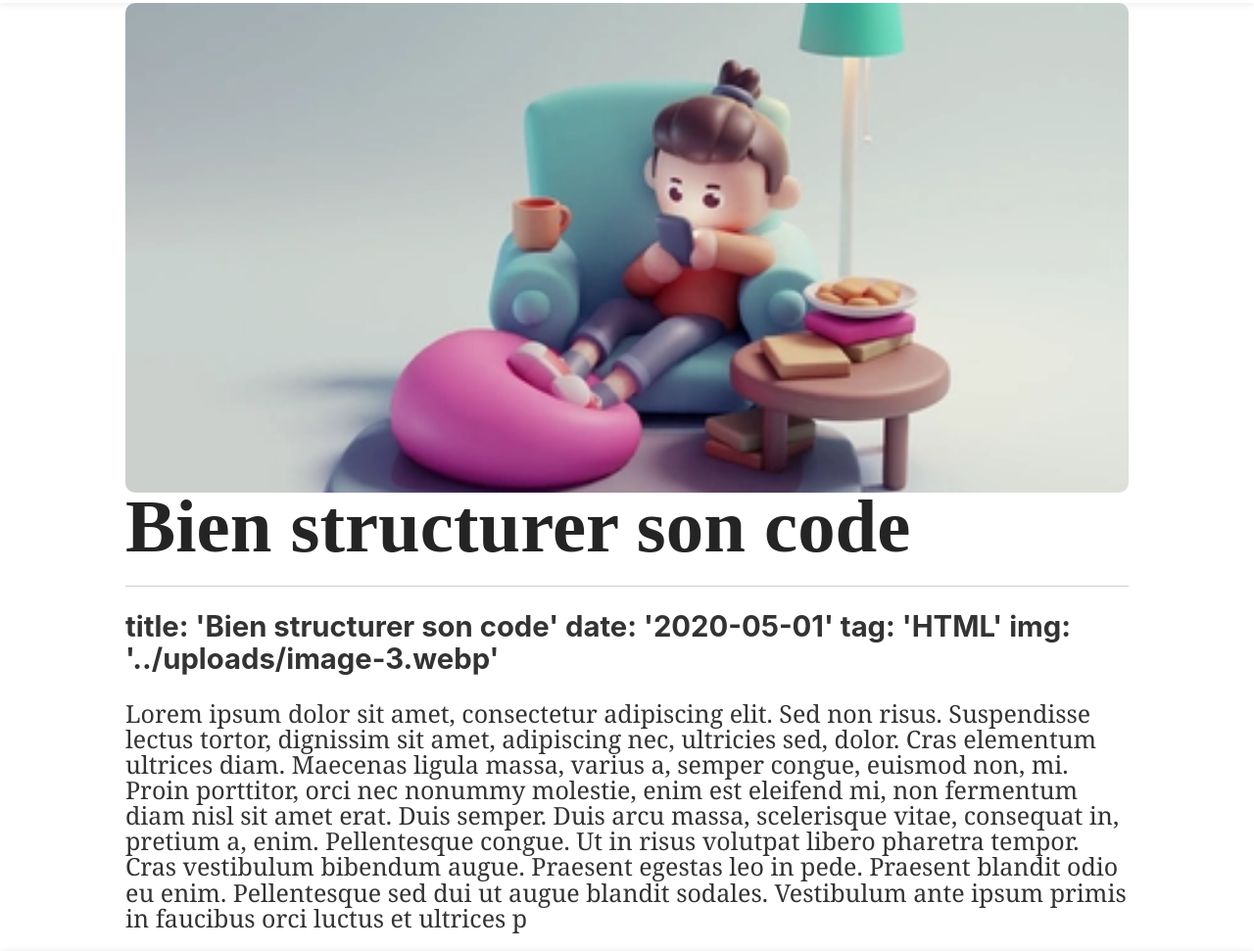
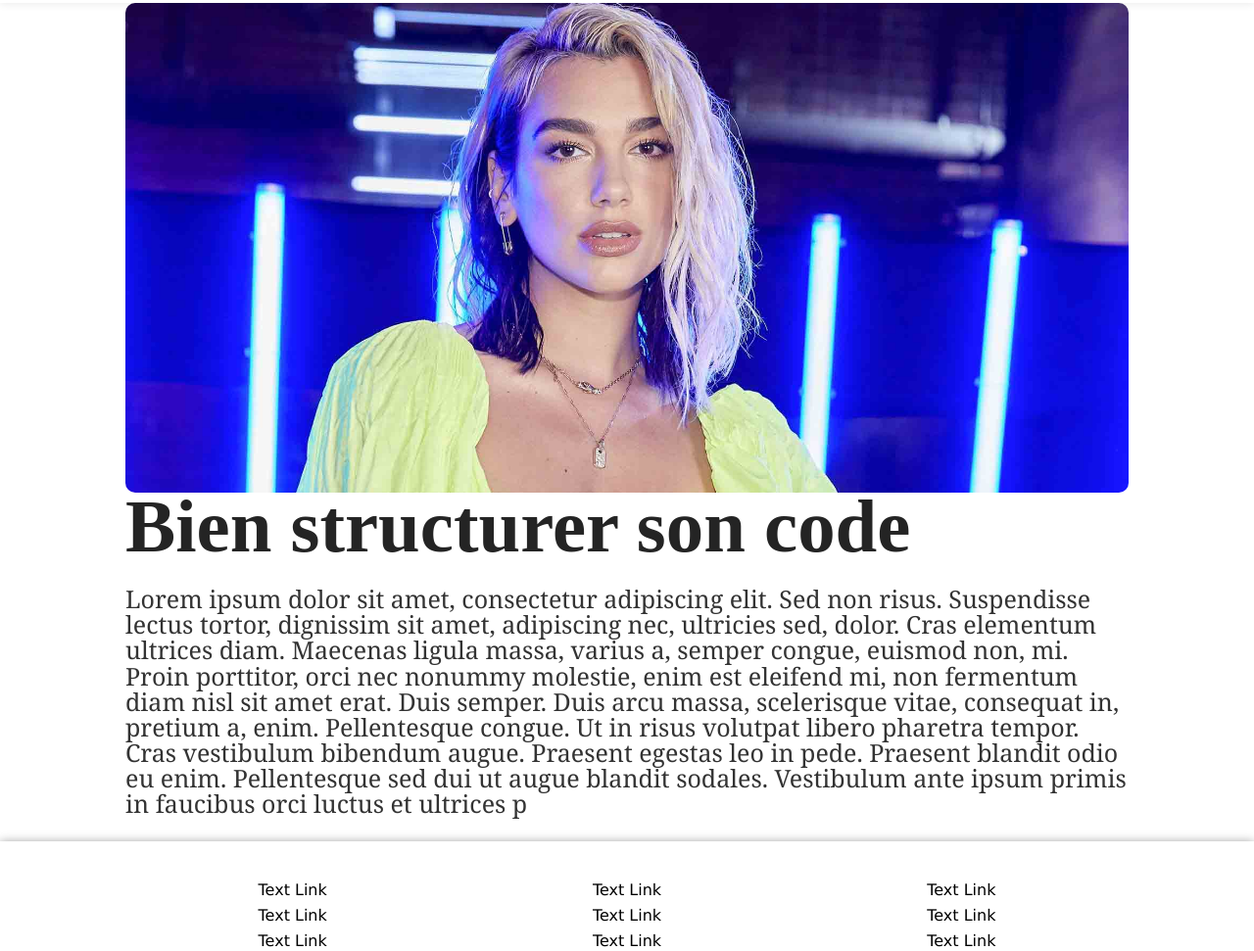
Before and after one commit to fouks5996/projetgastby, a Gatsby site: page /blog/post-3/ in a window 1280 px wide. Shown: the part 345-1316 px from the top of the page at 98% size. Built offline with nearby package versions, Linux system fonts and the light colour scheme; Gatsby itself is replaced by a stand-in of ours.

Commit message:
Update from Forestry.io Foucauld Beaumont updated src/content/post-3.md

```diff
--- a/src/content/post-3.md
+++ b/src/content/post-3.md
@@ -1,8 +1,8 @@
 ---
-title: 'Bien structurer son code'
-date: '2020-05-01'
-tag: 'HTML'
-img: '../uploads/image-3.webp'
+title: Bien structurer son code
+date: 2020-05-01
+tag: HTML
+img: "../uploads/test.jpeg"
+
 ---
-
 Lorem ipsum dolor sit amet, consectetur adipiscing elit. Sed non risus. Suspendisse lectus tortor, dignissim sit amet, adipiscing nec, ultricies sed, dolor. Cras elementum ultrices diam. Maecenas ligula massa, varius a, semper congue, euismod non, mi. Proin porttitor, orci nec nonummy molestie, enim est eleifend mi, non fermentum diam nisl sit amet erat. Duis semper. Duis arcu massa, scelerisque vitae, consequat in, pretium a, enim. Pellentesque congue. Ut in risus volutpat libero pharetra tempor. Cras vestibulum bibendum augue. Praesent egestas leo in pede. Praesent blandit odio eu enim. Pellentesque sed dui ut augue blandit sodales. Vestibulum ante ipsum primis in faucibus orci luctus et ultrices p
```
